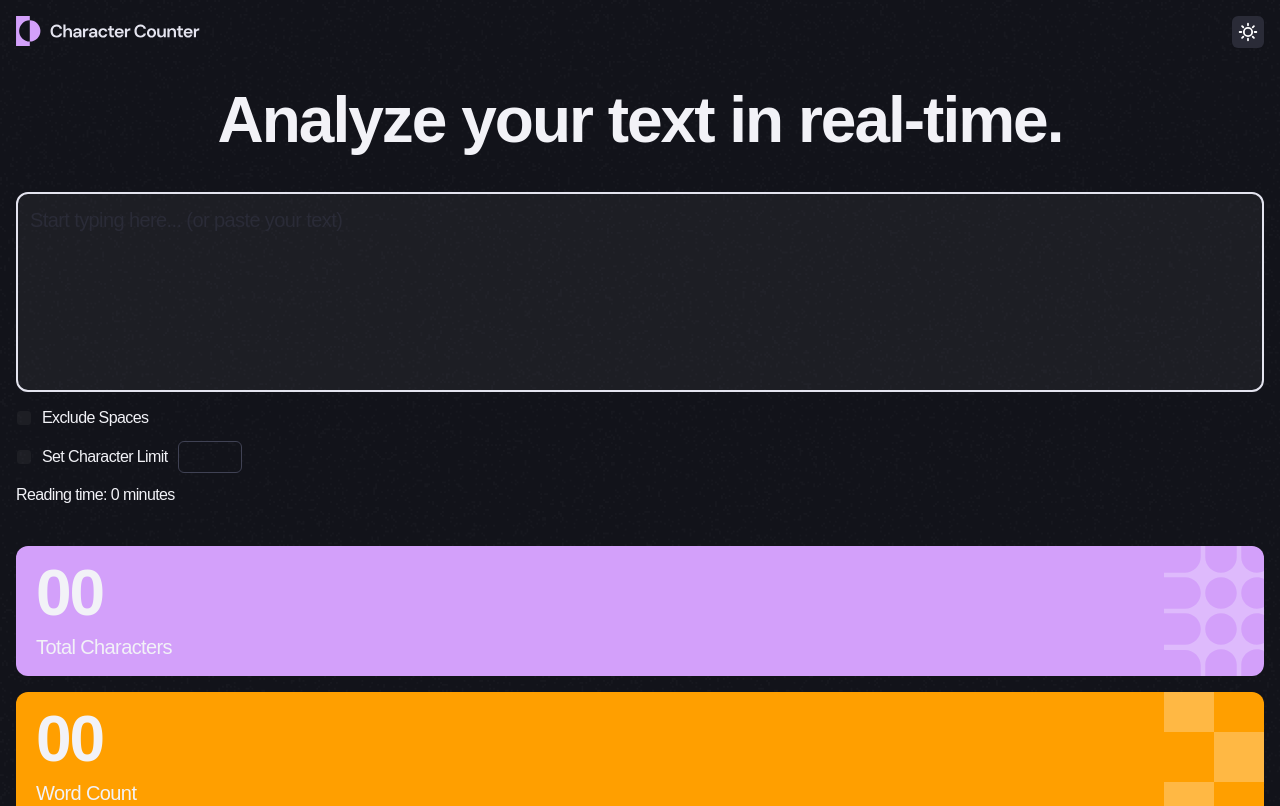
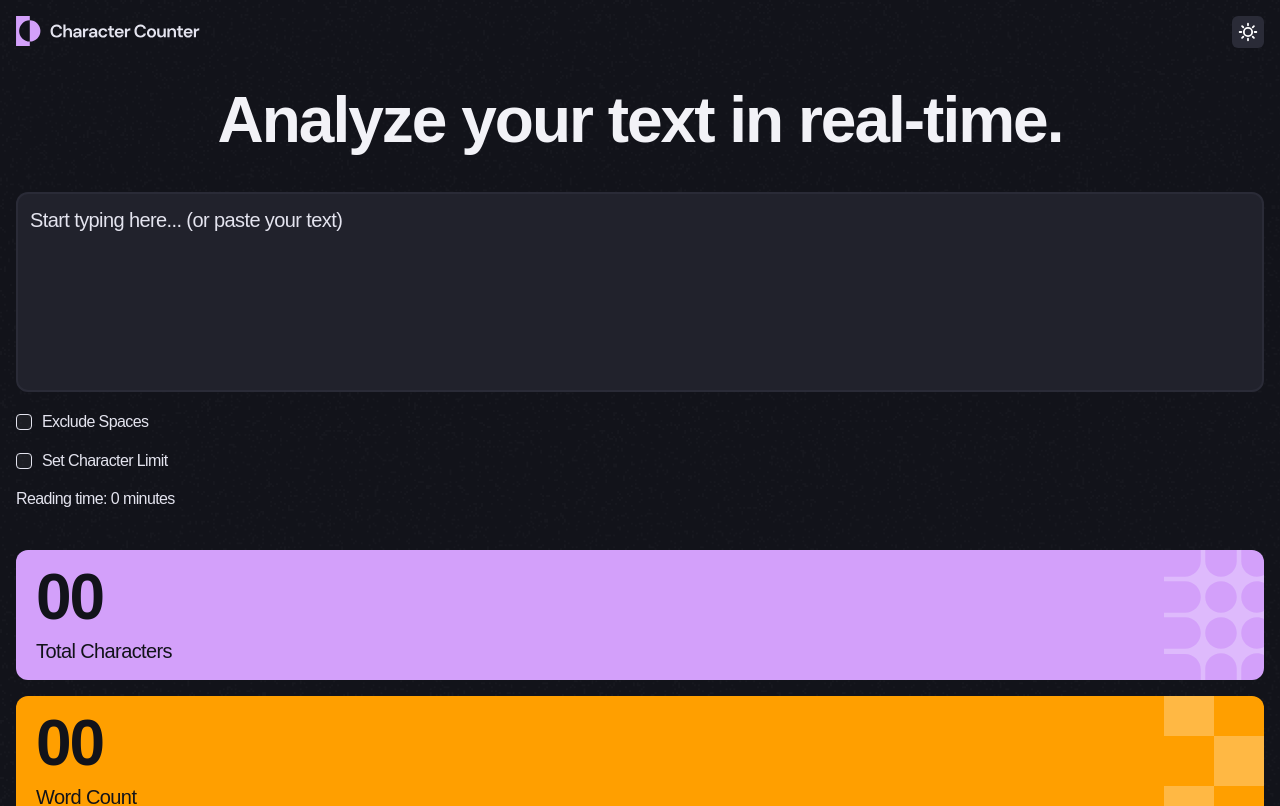
Before and after one commit to 3lectrologos/FM-character-counter, a React (Vite) app: page / in a window 1280 px wide. Shown: the top 806 px of the page. Built offline with nearby package versions, Linux system fonts and the light colour scheme.

Commit message:
Partial handling of checkbox values; update dark colors

```diff
--- a/src/App.tsx
+++ b/src/App.tsx
@@ -8,16 +8,29 @@ import Stats from '@/components/Stats.tsx'
 
 function App() {
   const [text, setText] = useState('')
+  const [excludeSpaces, setExcludeSpaces] = useState(false)
+  const [characterLimitEnabled, setCharacterLimitEnabled] =
+    useState<boolean>(false)
+  const [characterLimit, setCharacterLimit] = useState<number>(100)
 
   return (
     <div className="flex min-h-dvh justify-center bg-[url('./assets/images/bg-light-theme.png')] bg-cover bg-repeat p-4 pb-8 dark:bg-[url('./assets/images/bg-dark-theme.png')]">
       <main className="flex w-full flex-col gap-500">
         <Header />
-        <p className="text-center txt-preset-1">
+        <p className="text-center txt-preset-1 dark:text-neutral-100">
           Analyze your text in real-time.
         </p>
-        <TextInput text={text} onChange={setText} />
-        <Stats text={text} />
+        <TextInput
+          text={text}
+          onTextChange={setText}
+          excludeSpaces={excludeSpaces}
+          onExcludeSpacesChange={setExcludeSpaces}
+          characterLimitEnabled={characterLimitEnabled}
+          onCharacterLimitEnabledChange={setCharacterLimitEnabled}
+          characterLimit={characterLimit}
+          onCharacterLimitChange={setCharacterLimit}
+        />
+        <Stats text={text} excludeSpaces={excludeSpaces} />
       </main>
     </div>
   )
--- a/src/components/Counters.tsx
+++ b/src/components/Counters.tsx
@@ -5,8 +5,16 @@ import characterCountPatternUrl from '@/assets/images/pattern-character-count.sv
 import wordCountPatternUrl from '@/assets/images/pattern-word-count.svg'
 import sentenceCountPatternUrl from '@/assets/images/pattern-sentence-count.svg'
 
-export default function Counters({ text }: { text: string }) {
-  const numCharacters = text.length
+export default function Counters({
+  text,
+  excludeSpaces,
+}: {
+  text: string
+  excludeSpaces?: boolean
+}) {
+  const numCharacters = excludeSpaces
+    ? text.replace(/\s+/g, '').length
+    : text.length
   const numWords = countWords(text)
   const numSentences = text.split(/[.!?]+\s+/).filter(Boolean).length
 
@@ -14,6 +22,7 @@ export default function Counters({ text }: { text: string }) {
     <div className="flex flex-col gap-200">
       <Counter
         label="Total Characters"
+        sublabel={excludeSpaces ? '(no spaces)' : undefined}
         value={numCharacters}
         patternUrl={characterCountPatternUrl}
         className="bg-purple-400"
@@ -36,11 +45,13 @@ export default function Counters({ text }: { text: string }) {
 
 function Counter({
   label,
+  sublabel,
   value,
   patternUrl,
   className,
 }: {
   label: string
+  sublabel?: string
   value: number
   patternUrl: string
   className?: string
@@ -54,8 +65,10 @@ function Counter({
         className
       )}
     >
-      <span className="txt-preset-1">{formattedValue}</span>
-      <span className="txt-preset-3">{label}</span>
+      <p className="txt-preset-1 dark:text-neutral-900">{formattedValue}</p>
+      <p className="txt-preset-3 dark:text-neutral-900">
+        {label} {sublabel && <span className="txt-preset-4">{sublabel}</span>}
+      </p>
       <img
         src={patternUrl}
         alt=""
--- a/src/components/Stats.tsx
+++ b/src/components/Stats.tsx
@@ -1,10 +1,16 @@
 import Counters from '@/components/Counters.tsx'
 import Density from '@/components/Density.tsx'
 
-export default function Stats({ text }: { text: string }) {
+export default function Stats({
+  text,
+  excludeSpaces,
+}: {
+  text: string
+  excludeSpaces?: boolean
+}) {
   return (
     <div className="flex flex-col gap-300">
-      <Counters text={text} />
+      <Counters text={text} excludeSpaces={excludeSpaces} />
       <Density text={text} />
     </div>
   )
--- a/src/components/TextInput.tsx
+++ b/src/components/TextInput.tsx
@@ -6,10 +6,22 @@ import { countWords } from '@/util.ts'
 
 export default function TextInput({
   text,
-  onChange,
+  onTextChange,
+  excludeSpaces,
+  onExcludeSpacesChange,
+  characterLimitEnabled,
+  onCharacterLimitEnabledChange,
+  characterLimit,
+  onCharacterLimitChange,
 }: {
   text: string
-  onChange: (text: string) => void
+  onTextChange: (text: string) => void
+  excludeSpaces: boolean
+  onExcludeSpacesChange: (checked: boolean) => void
+  characterLimitEnabled: boolean
+  onCharacterLimitEnabledChange: (checked: boolean) => void
+  characterLimit: number
+  onCharacterLimitChange: (limit: number) => void
 }) {
   const readingTime = countWords(text) / 200
   let readingTimeText = '0 minutes'
@@ -20,26 +32,41 @@ export default function TextInput({
   }
 
   return (
-    <div className="flex flex-col gap-200">
+    <div className="flex flex-col gap-250">
       <Textarea
         className="h-[200px] resize-none txt-preset-3"
         placeholder="Start typing here... (or paste your text)"
         value={text}
-        onChange={(e) => onChange(e.target.value)}
+        onChange={(e) => onTextChange(e.target.value)}
       />
       <div className="flex flex-col gap-150">
         <div className="flex items-center gap-2.5">
-          <Checkbox id="exclude-spaces" />
+          <Checkbox
+            id="exclude-spaces"
+            checked={excludeSpaces}
+            onCheckedChange={onExcludeSpacesChange}
+          />
           <Label className="txt-preset-4" htmlFor="exclude-spaces">
             Exclude Spaces
           </Label>
         </div>
-        <div className="flex items-center gap-2.5">
-          <Checkbox id="set-character-limit" />
+        <div className="flex h-8 items-center gap-2.5">
+          <Checkbox
+            id="set-character-limit"
+            checked={characterLimitEnabled}
+            onCheckedChange={onCharacterLimitEnabledChange}
+          />
           <Label className="pt-0.5 txt-preset-4" htmlFor="set-character-limit">
             Set Character Limit
           </Label>
-          <Input id="set-character-limit" type="number" />
+          {characterLimitEnabled && (
+            <Input
+              id="set-character-limit"
+              type="number"
+              value={characterLimit}
+              onChange={(e) => onCharacterLimitChange(Number(e.target.value))}
+            />
+          )}
         </div>
         <span className="txt-preset-4">Reading time: {readingTimeText}</span>
       </div>
--- a/src/components/ui/checkbox.tsx
+++ b/src/components/ui/checkbox.tsx
@@ -12,7 +12,7 @@ function Checkbox({
     <CheckboxPrimitive.Root
       data-slot="checkbox"
       className={cn(
-        'peer size-4 shrink-0 rounded-4 border border-neutral-900 outline-none hover:border-neutral-600 focus-visible:ring-2 focus-visible:ring-purple-400 focus-visible:ring-offset-2 disabled:cursor-not-allowed disabled:opacity-50 aria-invalid:border-destructive aria-invalid:ring-destructive/20 data-[state=checked]:border-purple-400 data-[state=checked]:bg-purple-400 data-[state=checked]:text-neutral-900 dark:bg-input/30 dark:aria-invalid:ring-destructive/40 dark:data-[state=checked]:bg-purple-400',
+        'peer size-4 shrink-0 rounded-4 border border-neutral-900 outline-none hover:border-neutral-600 focus-visible:ring-2 focus-visible:ring-purple-400 focus-visible:ring-offset-2 disabled:cursor-not-allowed disabled:opacity-50 aria-invalid:border-destructive aria-invalid:ring-destructive/20 data-[state=checked]:border-purple-400 data-[state=checked]:bg-purple-400 data-[state=checked]:text-neutral-900 dark:border-neutral-200 dark:bg-input/30 dark:aria-invalid:ring-destructive/40 dark:data-[state=checked]:bg-purple-400',
         className
       )}
       {...props}
--- a/src/components/ui/progress.tsx
+++ b/src/components/ui/progress.tsx
@@ -12,7 +12,7 @@ function Progress({
     <ProgressPrimitive.Root
       data-slot="progress"
       className={cn(
-        'relative h-3 w-full overflow-hidden rounded-full bg-neutral-100',
+        'relative h-3 w-full overflow-hidden rounded-full bg-neutral-100 dark:bg-neutral-800',
         className
       )}
       {...props}
--- a/src/components/ui/textarea.tsx
+++ b/src/components/ui/textarea.tsx
@@ -7,7 +7,7 @@ function Textarea({ className, ...props }: React.ComponentProps<'textarea'>) {
     <textarea
       data-slot="textarea"
       className={cn(
-        'rounded-md flex field-sizing-fixed min-h-16 w-full rounded-12 border-2 border-neutral-200 bg-neutral-100 p-150 text-neutral-700 placeholder-neutral-700 transition-colors outline-none hover:bg-neutral-200 focus-visible:border-purple-500 focus-visible:shadow-[0_0_10px_0_#D3A0FA] disabled:cursor-not-allowed disabled:opacity-50 aria-invalid:border-destructive aria-invalid:ring-destructive/20 dark:bg-input/30 dark:aria-invalid:ring-destructive/40',
+        'flex field-sizing-fixed min-h-16 w-full rounded-12 border-2 border-neutral-200 bg-neutral-100 p-150 text-neutral-700 placeholder-neutral-700 transition-colors outline-none hover:bg-neutral-200 focus-visible:border-purple-500 focus-visible:shadow-[0_0_10px_0_#D3A0FA] disabled:cursor-not-allowed disabled:opacity-50 aria-invalid:border-destructive aria-invalid:ring-destructive/20 dark:border-neutral-700 dark:bg-input/30 dark:bg-neutral-800 dark:text-neutral-200 dark:placeholder-neutral-200 dark:aria-invalid:ring-destructive/40',
         className
       )}
       {...props}
--- a/src/index.css
+++ b/src/index.css
@@ -166,7 +166,7 @@
 @layer base {
   body {
     font-family: 'DM Sans Variable', sans-serif;
-    @apply text-neutral-900 dark:text-neutral-100;
+    @apply text-neutral-900 dark:text-neutral-200;
   }
 
   button:not([disabled]),
```
